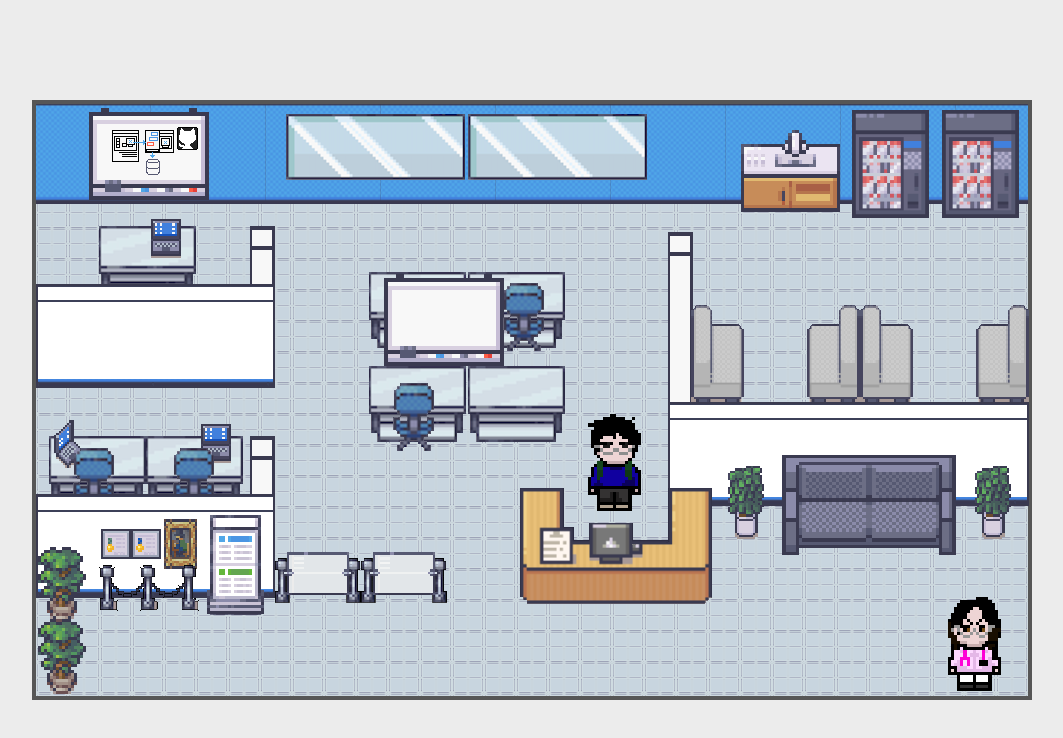
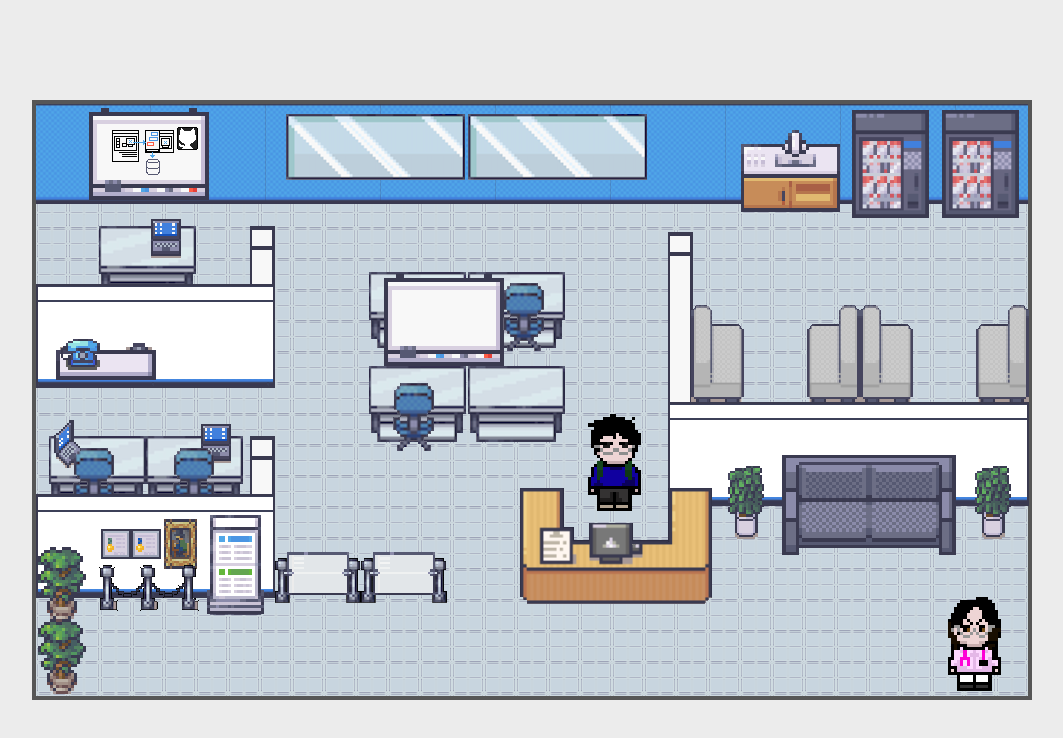
Before and after one commit to jiroquijano/jiro-portfolio, a React (Create React App) app: page /office in a window 1280 px wide. Shown: the top 738 px of the page, without its empty margins (108-1171 px from the left). Built offline with nearby package versions, Linux system fonts and the light colour scheme.

Commit message:
add phones and shelves sprite

```diff
--- a/src/components/Office/Decorations/configurations/officeItemsConfig.js
+++ b/src/components/Office/Decorations/configurations/officeItemsConfig.js
@@ -80,5 +80,11 @@ export default  {
     ],
     certificates: [
         {posX: 65, posY: 425, width: 60, height: 30, collision: false}
+    ],
+    shelves: [
+        {posX: 20, posY: 238, width: 100, height: 39, collision: false, zIndex: 200}
+    ],
+    phones: [
+        {posX: 25, posY: 235, width: 40, height: 31, collision: false, zIndex: 200}
     ]
 }
--- a/src/components/Office/OfficeDecorations.jsx
+++ b/src/components/Office/OfficeDecorations.jsx
@@ -24,6 +24,8 @@ const RAILS_SPRITE = 'sprites/office/rails.png'
 const DIVIDER_SPRITE = 'sprites/office/divider.png'
 const PAINTING_1_SPRITE = 'sprites/office/painting1.png'
 const CERTIFICATE_SPRITE = 'sprites/office/certificate.png'
+const SHELF_SPRITE = 'sprites/office/shelf.png'
+const PHONE_SPRITE = 'sprites/office/phone.png'
 
 const OfficeDecorations = ({decors, canvasRef}) => {
     const decorations = Object.keys(decors);
@@ -49,7 +51,9 @@ const OfficeDecorations = ({decors, canvasRef}) => {
         rails: RAILS_SPRITE,
         dividers: DIVIDER_SPRITE,
         painting1s: PAINTING_1_SPRITE,
-        certificates: CERTIFICATE_SPRITE
+        certificates: CERTIFICATE_SPRITE,
+        shelves: SHELF_SPRITE,
+        phones: PHONE_SPRITE
     }
 
     return (
```
Also changed, not shown: public/sprites/office/phone.png (added), public/sprites/office/shelf.png (added).
